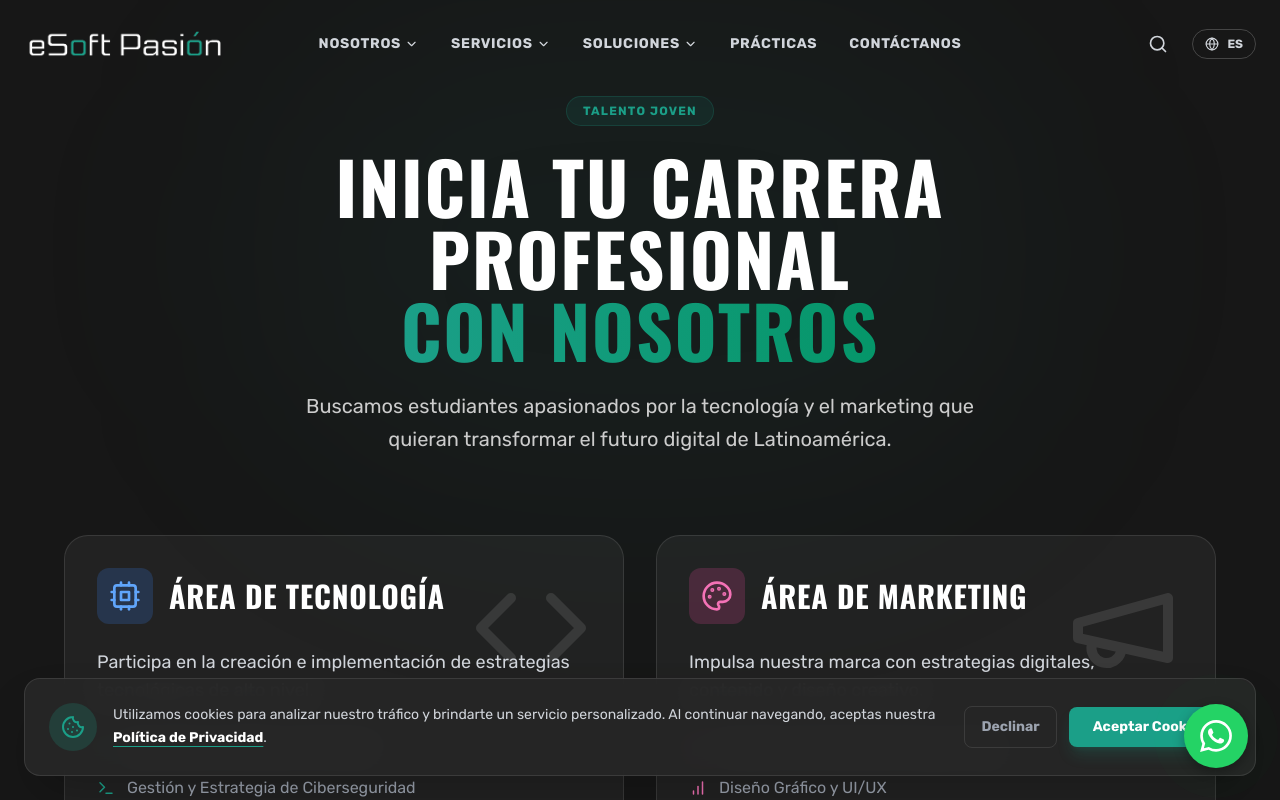
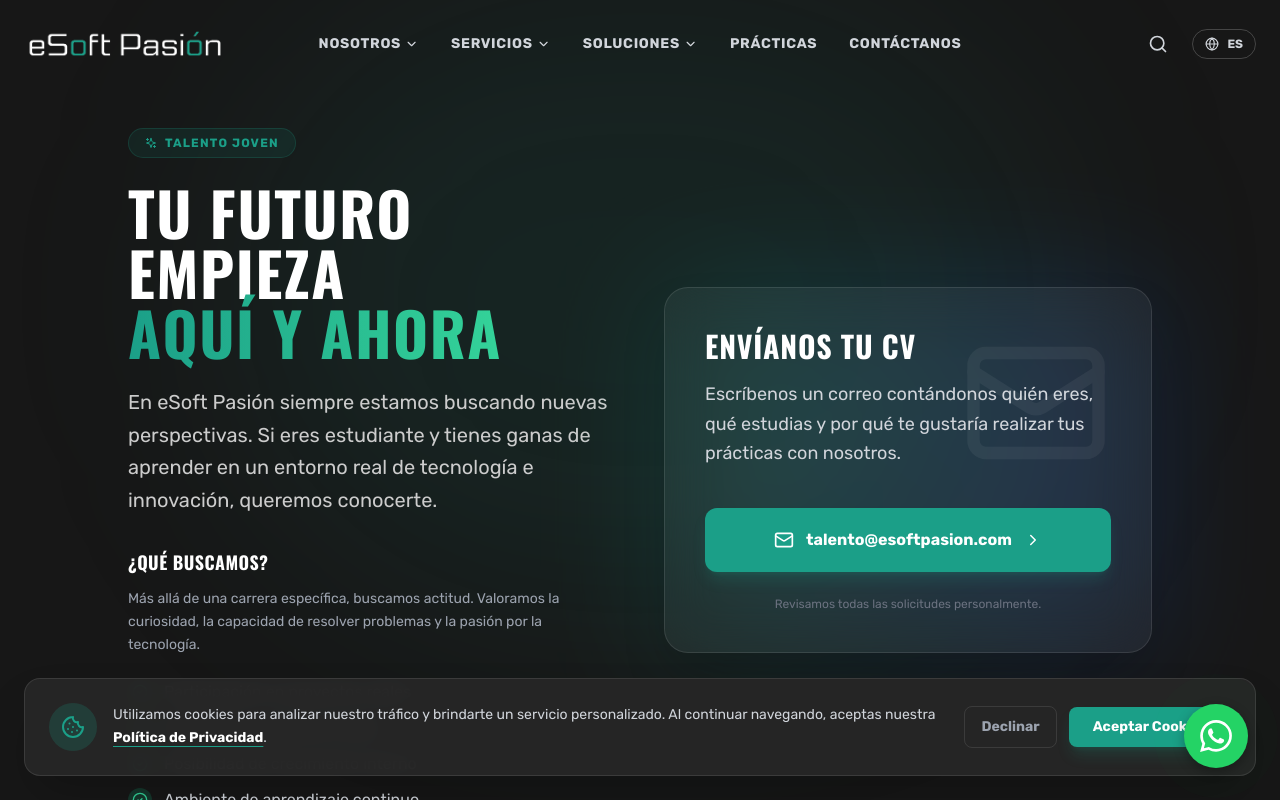
Before and after one commit to edwinrayr/eSoft_NewWebSite, a React (Vite) app in the folder eSoft-Pasion-V3/: page /practicas in a window 1280 px wide. Shown: the top 800 px of the page. Built offline with nearby package versions, Linux system fonts and the light colour scheme.

Commit message:
fix: Reestructura de apartado "Prácticas"

```diff
--- a/eSoft-Pasion-V3/src/locales/en.json
+++ b/eSoft-Pasion-V3/src/locales/en.json
@@ -86,34 +86,25 @@
   "internshipsPage": {
     "hero": {
       "badge": "Young Talent",
-      "title": "Kickstart Your Career",
-      "highlight": "With Us",
-      "subtitle": "We are looking for students passionate about technology and marketing who want to transform Latin America's digital future.",
+      "title": "Your Future Starts",
+      "highlight": "Here and Now",
+      "subtitle": "At eSoft Pasión we are always looking for new perspectives. If you are a student eager to learn in a real environment of technology and innovation, we want to meet you.",
       "btn": "Apply Now"
     },
-    "tech": {
-      "title": "Technology Area",
-      "desc": "Participate in the creation and implementation of high-level technological strategies.",
-      "roles": [
-        "Full Stack Software Development",
-        "Cybersecurity Strategy & Management",
-        "Technology Solutions Consulting",
-        "Enterprise Systems Integration"
-      ]
-    },
-    "marketing": {
-      "title": "Marketing Area",
-      "desc": "Boost our brand with digital strategies, content, and creative design.",
-      "roles": [
-        "Content Creation & Copywriting",
-        "Graphic Design & UI/UX",
-        "Social Media Management",
-        "Marketing Data Analysis"
+    "general": {
+      "title": "What are we looking for?",
+      "desc": "Beyond a specific degree, we look for attitude. We value curiosity, problem-solving skills, and a passion for technology.",
+      "benefits": [
+        "Participation in real projects",
+        "Mentorship from senior engineers",
+        "Internal growth possibilities",
+        "Continuous learning environment"
       ]
     },
     "cta": {
-      "title": "Ready for the challenge?",
-      "desc": "Send us your CV and tell us why you want to join eSoft.",
+      "title": "Send us your CV",
+      "desc": "Write us an email telling us who you are, what you study, and why you would like to do your internship with us.",
+      "note": "We review all applications personally.",
       "email": "talent@esoftpasion.com"
     }
   },
--- a/eSoft-Pasion-V3/src/locales/es.json
+++ b/eSoft-Pasion-V3/src/locales/es.json
@@ -86,34 +86,25 @@
   "internshipsPage": {
     "hero": {
       "badge": "Talento Joven",
-      "title": "Inicia tu Carrera Profesional",
-      "highlight": "Con Nosotros",
-      "subtitle": "Buscamos estudiantes apasionados por la tecnología y el marketing que quieran transformar el futuro digital de Latinoamérica.",
+      "title": "Tu Futuro Empieza",
+      "highlight": "Aquí y Ahora",
+      "subtitle": "En eSoft Pasión siempre estamos buscando nuevas perspectivas. Si eres estudiante y tienes ganas de aprender en un entorno real de tecnología e innovación, queremos conocerte.",
       "btn": "Aplicar Ahora"
     },
-    "tech": {
-      "title": "Área de Tecnología",
-      "desc": "Participa en la creación e implementación de estrategias tecnológicas de alto nivel.",
-      "roles": [
-        "Desarrollo de Software Full Stack",
-        "Gestión y Estrategia de Ciberseguridad",
-        "Consultoría de Soluciones Tecnológicas",
-        "Integración de Sistemas Empresariales"
-      ]
-    },
-    "marketing": {
-      "title": "Área de Marketing",
-      "desc": "Impulsa nuestra marca con estrategias digitales, contenido y diseño creativo.",
-      "roles": [
-        "Creación de Contenido & Copywriting",
-        "Diseño Gráfico y UI/UX",
-        "Gestión de Redes Sociales",
-        "Análisis de Datos de Marketing"
+    "general": {
+      "title": "¿Qué buscamos?",
+      "desc": "Más allá de una carrera específica, buscamos actitud. Valoramos la curiosidad, la capacidad de resolver problemas y la pasión por la tecnología.",
+      "benefits": [
+        "Participación en proyectos reales",
+        "Mentoría de ingenieros senior",
+        "Posibilidad de crecimiento interno",
+        "Ambiente de aprendizaje continuo"
       ]
     },
     "cta": {
-      "title": "¿Listo para el reto?",
-      "desc": "Envíanos tu CV y cuéntanos por qué quieres unirte a eSoft.",
+      "title": "Envíanos tu CV",
+      "desc": "Escríbenos un correo contándonos quién eres, qué estudias y por qué te gustaría realizar tus prácticas con nosotros.",
+      "note": "Revisamos todas las solicitudes personalmente.",
       "email": "talento@esoftpasion.com"
     }
   },
--- a/eSoft-Pasion-V3/src/pages/Internships.tsx
+++ b/eSoft-Pasion-V3/src/pages/Internships.tsx
@@ -1,137 +1,110 @@
 import { motion } from 'framer-motion';
-import { Code, Megaphone, ChevronRight, Mail, Cpu, Palette, Terminal, BarChart } from 'lucide-react';
+import { Mail, ChevronRight, CheckCircle2, Sparkles } from 'lucide-react';
 import { useTranslation } from 'react-i18next';
 
 export default function Internships() {
   const { t } = useTranslation();
 
-  const containerVariants = {
-    hidden: { opacity: 0 },
-    visible: { opacity: 1, transition: { staggerChildren: 0.2 } }
-  };
+  return (
+    <div className="min-h-screen bg-esoft-dark pt-32 pb-20 px-6 relative overflow-hidden flex flex-col justify-center">
 
-  const itemVariants = {
-    hidden: { opacity: 0, y: 20 },
-    visible: { opacity: 1, y: 0 }
-  };
+      {/* Fondo Decorativo Animado */}
+      <div className="absolute top-0 left-1/2 -translate-x-1/2 w-[800px] h-[600px] bg-esoft-accent/10 blur-[120px] rounded-full pointer-events-none" />
 
-  return (
-    <div className="min-h-screen bg-esoft-dark pt-24 pb-20 px-6 relative overflow-hidden">
+      <div className="max-w-5xl mx-auto w-full relative z-10">
 
-      {/* Fondo Decorativo */}
-      <div className="absolute top-0 left-1/2 -translate-x-1/2 w-[800px] h-[500px] bg-esoft-accent/5 blur-[120px] rounded-full pointer-events-none" />
+        <div className="grid grid-cols-1 lg:grid-cols-2 gap-12 items-center">
 
-      {/* HERO SECTION */}
-      <div className="max-w-4xl mx-auto text-center mb-20 relative z-10">
-        <motion.span
-          initial={{ opacity: 0, y: -10 }}
-          animate={{ opacity: 1, y: 0 }}
-          className="inline-block px-4 py-1.5 rounded-full bg-esoft-accent/10 border border-esoft-accent/20 text-esoft-accent text-xs font-bold uppercase tracking-widest mb-6"
+          {/* COLUMNA IZQUIERDA: Texto e Información */}
+          <motion.div
+            initial={{ opacity: 0, x: -30 }}
+            animate={{ opacity: 1, x: 0 }}
+            transition={{ duration: 0.6 }}
           >
+            <span className="inline-flex items-center gap-2 px-4 py-1.5 rounded-full bg-esoft-accent/10 border border-esoft-accent/20 text-esoft-accent text-xs font-bold uppercase tracking-widest mb-6">
+              <Sparkles size={12} />
               {t('internshipsPage.hero.badge')}
-        </motion.span>
+            </span>
 
-        <motion.h1
-          initial={{ opacity: 0, scale: 0.9 }}
-          animate={{ opacity: 1, scale: 1 }}
-          className="text-5xl md:text-7xl font-heading font-bold text-white mb-6 leading-tight"
-        >
+            <h1 className="text-5xl md:text-6xl font-heading font-bold text-white mb-6 leading-tight">
               {t('internshipsPage.hero.title')} <br />
-          <span className="text-transparent bg-clip-text bg-gradient-to-r from-esoft-accent to-emerald-600">
+              <span className="text-transparent bg-clip-text bg-gradient-to-r from-esoft-accent to-emerald-400">
                 {t('internshipsPage.hero.highlight')}
               </span>
-        </motion.h1>
+            </h1>
 
-        <motion.p
-          initial={{ opacity: 0 }}
-          animate={{ opacity: 1 }}
-          transition={{ delay: 0.2 }}
-          className="text-xl text-esoft-gray-light max-w-2xl mx-auto leading-relaxed"
-        >
+            <p className="text-xl text-esoft-gray-light leading-relaxed mb-8">
               {t('internshipsPage.hero.subtitle')}
-        </motion.p>
+            </p>
+
+            <div className="space-y-6">
+                <div>
+                    <h3 className="text-white font-bold text-lg mb-3">{t('internshipsPage.general.title')}</h3>
+                    <p className="text-gray-400 text-sm leading-relaxed mb-4">
+                        {t('internshipsPage.general.desc')}
+                    </p>
                 </div>
 
-      {/* ÁREAS DE PRÁCTICA */}
+                <ul className="space-y-3">
+                    {(t('internshipsPage.general.benefits', { returnObjects: true }) as string[]).map((item, index) => (
+                        <motion.li
+                            key={index}
+                            initial={{ opacity: 0, x: -10 }}
+                            animate={{ opacity: 1, x: 0 }}
+                            transition={{ delay: 0.2 + (index * 0.1) }}
+                            className="flex items-center gap-3 text-gray-300"
+                        >
+                            <div className="p-1 rounded-full bg-emerald-500/20 text-emerald-400">
+                                <CheckCircle2 size={16} />
+                            </div>
+                            {item}
+                        </motion.li>
+                    ))}
+                </ul>
+            </div>
+          </motion.div>
+
+          {/* COLUMNA DERECHA: Tarjeta de Contacto Grande */}
           <motion.div
-        variants={containerVariants}
-        initial="hidden"
-        whileInView="visible"
-        viewport={{ once: true }}
-        className="max-w-6xl mx-auto grid grid-cols-1 md:grid-cols-2 gap-8 mb-24"
+            initial={{ opacity: 0, x: 30 }}
+            animate={{ opacity: 1, x: 0 }}
+            transition={{ duration: 0.6, delay: 0.2 }}
+            className="relative"
           >
+            {/* Efecto Glow detrás de la tarjeta */}
+            <div className="absolute inset-0 bg-gradient-to-r from-esoft-accent to-blue-600 blur-3xl opacity-20 rounded-3xl" />
 
-        {/* TARJETA TECNOLOGÍA */}
-        <motion.div variants={itemVariants} className="group relative bg-white/5 border border-white/10 rounded-3xl p-8 overflow-hidden hover:border-esoft-accent/50 transition-colors">
-          <div className="absolute top-0 right-0 p-8 opacity-10 group-hover:opacity-20 transition-opacity">
-            <Code size={120} />
+            <div className="bg-white/5 backdrop-blur-xl border border-white/10 p-10 rounded-3xl shadow-2xl relative overflow-hidden group hover:border-esoft-accent/30 transition-colors">
+
+                <div className="absolute top-0 right-0 p-10 opacity-5 pointer-events-none">
+                    <Mail size={150} />
                 </div>
 
-          <div className="flex items-center gap-4 mb-6">
-            <div className="p-3 bg-blue-500/20 text-blue-400 rounded-xl">
-              <Cpu size={32} />
-            </div>
-            <h2 className="text-3xl font-heading font-bold text-white">{t('internshipsPage.tech.title')}</h2>
-          </div>
+                <h3 className="text-3xl font-heading font-bold text-white mb-4">
+                    {t('internshipsPage.cta.title')}
+                </h3>
 
-          <p className="text-gray-300 mb-8 text-lg">{t('internshipsPage.tech.desc')}</p>
-
-          <ul className="space-y-4">
-            {(t('internshipsPage.tech.roles', { returnObjects: true }) as string[]).map((role, i) => (
-              <li key={i} className="flex items-center gap-3 text-gray-400 group-hover:text-white transition-colors">
-                <Terminal size={18} className="text-esoft-accent" />
-                {role}
-              </li>
-            ))}
-          </ul>
-        </motion.div>
-
-        {/* TARJETA MARKETING */}
-        <motion.div variants={itemVariants} className="group relative bg-white/5 border border-white/10 rounded-3xl p-8 overflow-hidden hover:border-pink-500/50 transition-colors">
-          <div className="absolute top-0 right-0 p-8 opacity-10 group-hover:opacity-20 transition-opacity">
-            <Megaphone size={120} />
-          </div>
-
-          <div className="flex items-center gap-4 mb-6">
-            <div className="p-3 bg-pink-500/20 text-pink-400 rounded-xl">
-              <Palette size={32} />
-            </div>
-            <h2 className="text-3xl font-heading font-bold text-white">{t('internshipsPage.marketing.title')}</h2>
-          </div>
-
-          <p className="text-gray-300 mb-8 text-lg">{t('internshipsPage.marketing.desc')}</p>
-
-          <ul className="space-y-4">
-            {(t('internshipsPage.marketing.roles', { returnObjects: true }) as string[]).map((role, i) => (
-              <li key={i} className="flex items-center gap-3 text-gray-400 group-hover:text-white transition-colors">
-                <BarChart size={18} className="text-pink-400" />
-                {role}
-              </li>
-            ))}
-          </ul>
-        </motion.div>
-
-      </motion.div>
-
-      {/* CTA FINAL */}
-      <motion.div
-        initial={{ opacity: 0, y: 30 }}
-        whileInView={{ opacity: 1, y: 0 }}
-        viewport={{ once: true }}
-        className="max-w-3xl mx-auto text-center bg-gradient-to-b from-white/10 to-transparent p-10 rounded-3xl border border-white/10"
-      >
-        <h3 className="text-3xl font-bold text-white mb-4">{t('internshipsPage.cta.title')}</h3>
-        <p className="text-gray-300 mb-8">{t('internshipsPage.cta.desc')}</p>
+                <p className="text-gray-300 mb-10 text-lg leading-relaxed">
+                    {t('internshipsPage.cta.desc')}
+                </p>
 
                 <a
                   href={`mailto:${t('internshipsPage.cta.email')}`}
-          className="inline-flex items-center gap-3 px-8 py-4 bg-esoft-accent text-white font-bold rounded-full hover:bg-emerald-600 transition-all hover:scale-105 shadow-lg shadow-esoft-accent/20"
+                  className="w-full inline-flex items-center justify-center gap-3 px-8 py-5 bg-esoft-accent text-white font-bold rounded-xl hover:bg-emerald-600 transition-all hover:scale-[1.02] shadow-lg shadow-esoft-accent/20 group/btn"
                 >
                   <Mail size={20} />
-          {t('internshipsPage.hero.btn')} <ChevronRight size={18} />
+                  <span>{t('internshipsPage.cta.email')}</span>
+                  <ChevronRight size={18} className="group-hover/btn:translate-x-1 transition-transform" />
                 </a>
+
+                <p className="text-center text-gray-500 text-xs mt-6">
+                    {t('internshipsPage.cta.note')}
+                </p>
+            </div>
           </motion.div>
 
         </div>
+      </div>
+    </div>
   );
 }
```
Lines whose indentation alone changed are shown as unchanged.
